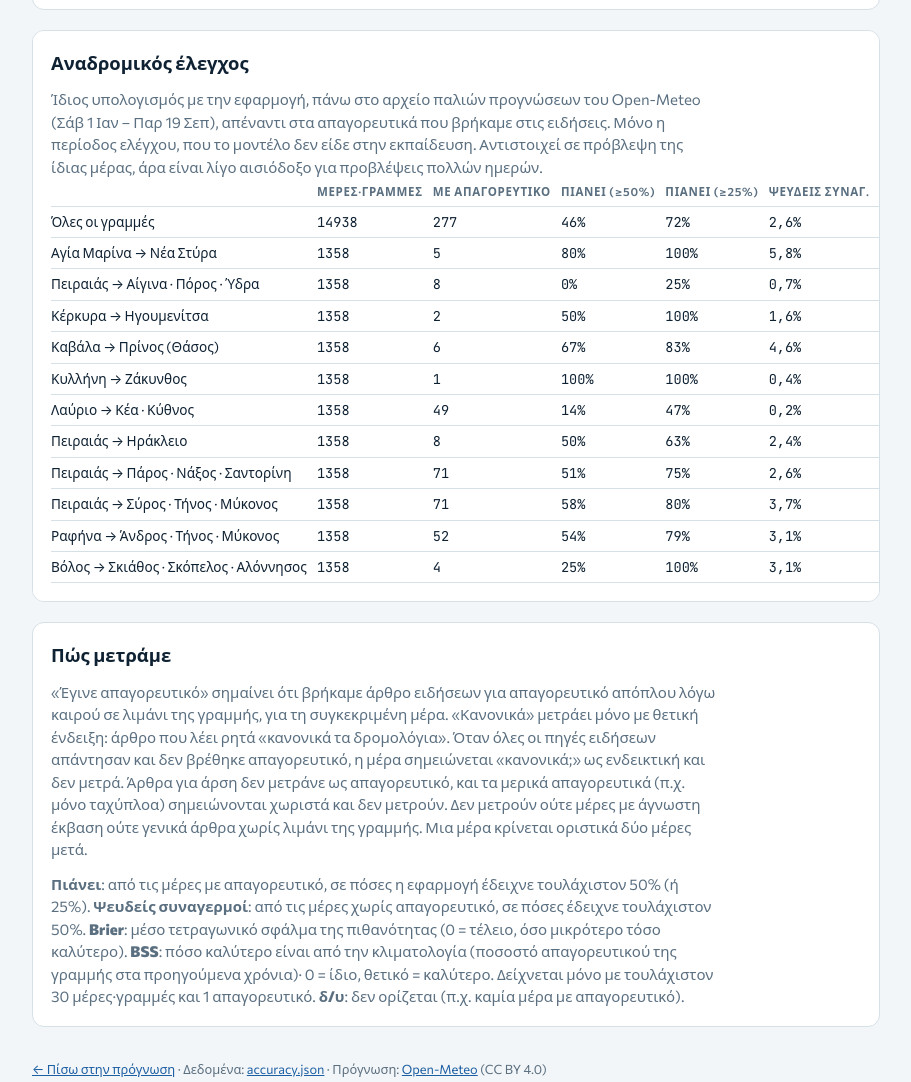
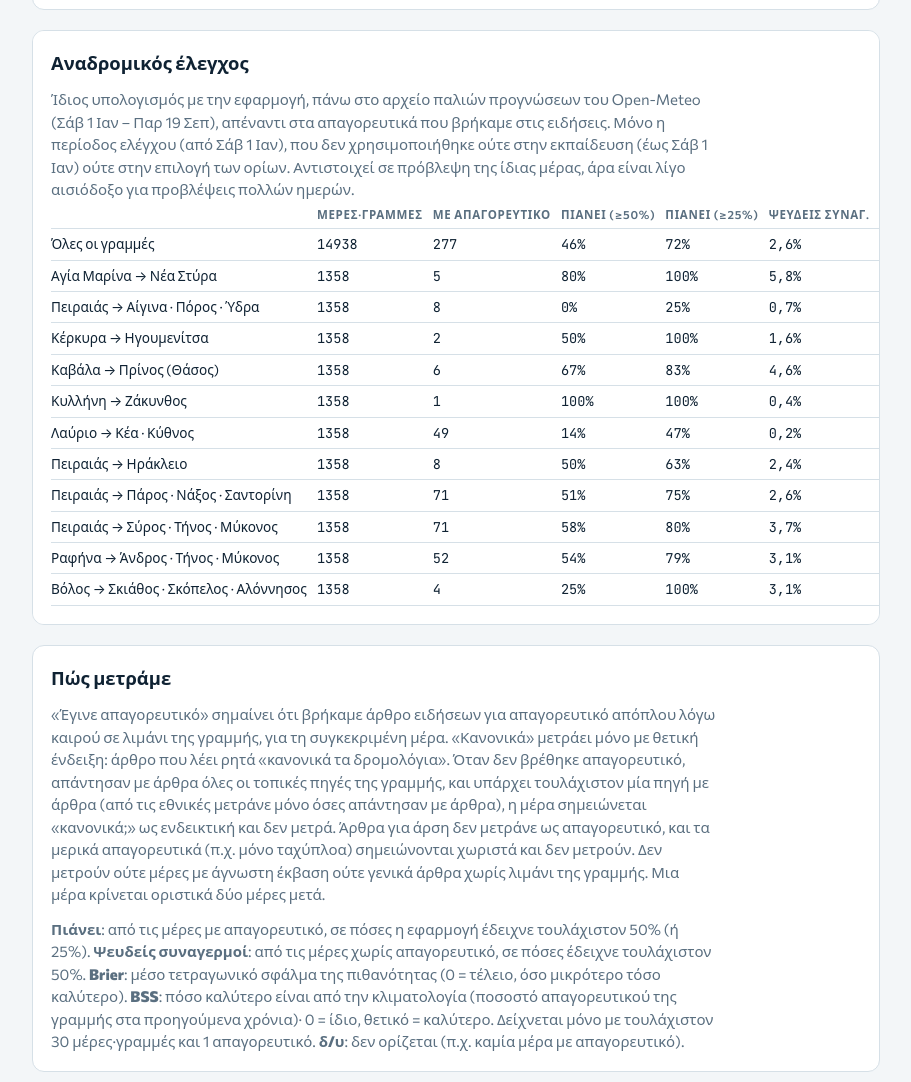
Before and after one commit to konstantinosgr-png/apopleo, a plain HTML site: page accuracy.html in a window 1280 px wide. Shown: the part 2242-3324 px from the top of the page, without its empty margins (184-1095 px from the left). Drawn offline with Linux system fonts and the light colour scheme.

Commit message:
Ακρίβεια: σταθερό test segment (≥2025-04-01), βαθμολογία ανά έκδοση LEARNED, κανόνας κάλυψης ανά γραμμή

```diff
--- a/accuracy.html
+++ b/accuracy.html
@@ -61,7 +61,7 @@
   <section class="panel"><h2>Τελευταίες μέρες</h2><p class="muted">Πρόβλεψη που έδινε η εφαρμογή την ίδια μέρα, μία και δύο μέρες πριν, και τι έγινε.</p><div id="recent"></div></section>
   <section class="panel"><h2>Αναδρομικός έλεγχος</h2><div id="back"></div></section>
   <section class="panel"><h2>Πώς μετράμε</h2>
-    <p class="muted">«Έγινε απαγορευτικό» σημαίνει ότι βρήκαμε άρθρο ειδήσεων για απαγορευτικό απόπλου λόγω καιρού σε λιμάνι της γραμμής, για τη συγκεκριμένη μέρα. «Κανονικά» μετράει μόνο με θετική ένδειξη: άρθρο που λέει ρητά «κανονικά τα δρομολόγια». Όταν όλες οι πηγές ειδήσεων απάντησαν και δεν βρέθηκε απαγορευτικό, η μέρα σημειώνεται «κανονικά;» ως ενδεικτική και δεν μετρά. Άρθρα για άρση δεν μετράνε ως απαγορευτικό, και τα μερικά απαγορευτικά (π.χ. μόνο ταχύπλοα) σημειώνονται χωριστά και δεν μετρούν. Δεν μετρούν ούτε μέρες με άγνωστη έκβαση ούτε γενικά άρθρα χωρίς λιμάνι της γραμμής. Μια μέρα κρίνεται οριστικά δύο μέρες μετά.</p>
+    <p class="muted">«Έγινε απαγορευτικό» σημαίνει ότι βρήκαμε άρθρο ειδήσεων για απαγορευτικό απόπλου λόγω καιρού σε λιμάνι της γραμμής, για τη συγκεκριμένη μέρα. «Κανονικά» μετράει μόνο με θετική ένδειξη: άρθρο που λέει ρητά «κανονικά τα δρομολόγια». Όταν δεν βρέθηκε απαγορευτικό, απάντησαν με άρθρα όλες οι τοπικές πηγές της γραμμής, και υπάρχει τουλάχιστον μία πηγή με άρθρα (από τις εθνικές μετράνε μόνο όσες απάντησαν με άρθρα), η μέρα σημειώνεται «κανονικά;» ως ενδεικτική και δεν μετρά. Άρθρα για άρση δεν μετράνε ως απαγορευτικό, και τα μερικά απαγορευτικά (π.χ. μόνο ταχύπλοα) σημειώνονται χωριστά και δεν μετρούν. Δεν μετρούν ούτε μέρες με άγνωστη έκβαση ούτε γενικά άρθρα χωρίς λιμάνι της γραμμής. Μια μέρα κρίνεται οριστικά δύο μέρες μετά.</p>
     <p class="muted"><b>Πιάνει</b>: από τις μέρες με απαγορευτικό, σε πόσες η εφαρμογή έδειχνε τουλάχιστον 50% (ή 25%). <b>Ψευδείς συναγερμοί</b>: από τις μέρες χωρίς απαγορευτικό, σε πόσες έδειχνε τουλάχιστον 50%. <b>Brier</b>: μέσο τετραγωνικό σφάλμα της πιθανότητας (0 = τέλειο, όσο μικρότερο τόσο καλύτερο). <b>BSS</b>: πόσο καλύτερο είναι από την κλιματολογία (ποσοστό απαγορευτικού της γραμμής στα προηγούμενα χρόνια)· 0 = ίδιο, θετικό = καλύτερο. Δείχνεται μόνο με τουλάχιστον 30 μέρες·γραμμές και 1 απαγορευτικό. <b>δ/υ</b>: δεν ορίζεται (π.χ. καμία μέρα με απαγορευτικό).</p>
   </section>
   <p class="foot"><a href="./">← Πίσω στην πρόγνωση</a> · Δεδομένα: <a href="accuracy.json">accuracy.json</a> · Πρόγνωση: <a href="https://open-meteo.com" target="_blank" rel="noopener">Open-Meteo</a> (CC BY 4.0)</p>
@@ -87,7 +87,7 @@
   $("#status").textContent="Ενημέρωση "+new Date(j.generated).toLocaleString("el-GR",{day:"numeric",month:"short",hour:"2-digit",minute:"2-digit"});
   const conf=$("#conf");if(conf){conf.hidden=false;const ex=j.excluded||{},nx=Object.values(ex).reduce((a,b)=>a+b,0);
     conf.textContent="Κρίθηκαν "+(j.judged_days||0)+" μέρες· με επιβεβαιωμένη έκβαση "+(j.confirmed_days||0)+" μέρες ("+(j.confirmed_rows||0)+" γραμμές·μέρες). "+(nx?nx+" γραμμές·μέρες χωρίς ρητή ένδειξη (άγνωστες, ενδεικτικά «κανονικά», μερικά ή γενικά) δεν μετρούν στα νούμερα.":"");
-    const I=j.inferred;if(I)conf.textContent+=" Ενδεικτικά: σε "+I.rows+" γραμμές·μέρες χωρίς καμία είδηση απαγορευτικού (ενώ όλες οι πηγές απάντησαν), η εφαρμογή έδειχνε ≥50% στο "+pc1(I.fa50)+" (πρόγνωση ίδιας ή προηγούμενης μέρας). Δεν είναι επιβεβαιωμένο, γι’ αυτό δεν μπαίνει στα νούμερα.";}
+    const I=j.inferred;if(I)conf.textContent+=" Ενδεικτικά: σε "+I.rows+" γραμμές·μέρες χωρίς καμία είδηση απαγορευτικού (ενώ οι πηγές της γραμμής απάντησαν), η εφαρμογή έδειχνε ≥50% στο "+pc1(I.fa50)+" (πρόγνωση ίδιας ή προηγούμενης μέρας). Δεν είναι επιβεβαιωμένο, γι’ αυτό δεν μπαίνει στα νούμερα.";}
   const few=$("#few");
   if((j.scored_days||0)<30){few.hidden=false;few.textContent="Έχουμε λίγες μέρες δεδομένων: η καταγραφή ξεκίνησε στις "+(j.start?fd(j.start):"—")+" και έχουν κριθεί "+(j.scored_days||0)+" μέρες. Τα νούμερα θα σταθεροποιηθούν μετά από μερικές εβδομάδες, και κυρίως όταν περάσουν μέρες με απαγορευτικό.";}
   const L=j.by_lead||{},lname={"0":"Ίδια μέρα","1":"1 μέρα πριν","2":"2 μέρες πριν","3+":"3–6 μέρες πριν"};
@@ -97,8 +97,10 @@
   const st={ban:'<span class="tag ban">Απαγορευτικό</span>',no_ban_confirmed:'<span class="tag ok">Κανονικά</span>',no_ban_inferred:'<span class="tag unk">Κανονικά; (ενδεικτικό · δεν μετρά)</span>',partial:'<span class="tag unk">Μερικό απαγορευτικό · δεν μετρά</span>',unknown:'<span class="tag unk">Άγνωστο · δεν μετρά</span>'};
   const rec=j.recent||[];
   $("#recent").innerHTML=rec.length?table(["Μέρα","Γραμμή","Ίδια μέρα","1 μέρα πριν","2 μέρες πριν","Τι έγινε"],rec.map(r=>'<tr><td>'+fd(r.date)+'</td><td>'+nm(r.route)+'</td>'+[r.p0,r.p1,r.p2].map(p=>'<td class="n '+lv(p)+'">'+pc(p)+'</td>').join("")+'<td>'+(st[r.status]||r.status)+'</td></tr>')):'<p class="muted">Δεν υπάρχουν ακόμη κριμένες μέρες.</p>';
+  const V=j.by_version||{},vk=Object.keys(V);
+  if(vk.length>1||(vk.length===1&&vk[0]!==j.learned_version)){$("#lead").innerHTML+='<p class="muted">Ανά έκδοση ορίων (LEARNED):</p>'+vk.map(v=>table([(v===j.learned_version?"Τρέχουσα ":"")+"έκδοση "+v+" ("+fd(V[v].first)+" – "+fd(V[v].last)+")"].concat(H.slice(1)),Object.keys(lname).filter(k=>V[v].by_lead[k]).map(k=>mrow(lname[k],V[v].by_lead[k])))).join("");}
   const b=j.backfill;
-  $("#back").innerHTML=b?'<p class="muted">Ίδιος υπολογισμός με την εφαρμογή, πάνω στο αρχείο παλιών προγνώσεων του Open-Meteo ('+fd(b.start)+' – '+fd(b.end)+'), απέναντι στα απαγορευτικά που βρήκαμε στις ειδήσεις. Μόνο η περίοδος ελέγχου, που το μοντέλο δεν είδε στην εκπαίδευση. Αντιστοιχεί σε πρόβλεψη της ίδιας μέρας, άρα είναι λίγο αισιόδοξο για προβλέψεις πολλών ημερών.</p>'+table(H,[mrow("Όλες οι γραμμές",b.all)].concat(Object.keys(b.by_route).map(k=>mrow(nm(k),b.by_route[k])))):'<p class="muted">—</p>';
+  $("#back").innerHTML=b?'<p class="muted">Ίδιος υπολογισμός με την εφαρμογή, πάνω στο αρχείο παλιών προγνώσεων του Open-Meteo ('+fd(b.start)+' – '+fd(b.end)+'), απέναντι στα απαγορευτικά που βρήκαμε στις ειδήσεις. Μόνο η περίοδος ελέγχου (από '+fd((b.splits||{}).test_start||b.start)+'), που δεν χρησιμοποιήθηκε ούτε στην εκπαίδευση (έως '+fd((b.splits||{}).train_end||b.start)+') ούτε στην επιλογή των ορίων. Αντιστοιχεί σε πρόβλεψη της ίδιας μέρας, άρα είναι λίγο αισιόδοξο για προβλέψεις πολλών ημερών.</p>'+table(H,[mrow("Όλες οι γραμμές",b.all)].concat(Object.keys(b.by_route).map(k=>mrow(nm(k),b.by_route[k])))):'<p class="muted">'+(j.backfill_refused?"Δεν δημοσιεύεται: "+j.backfill_refused:"—")+'</p>';
 }).catch(()=>{$("#status").textContent="Δεν φορτώθηκαν τα δεδομένα";});
 })();
 </script>
```
